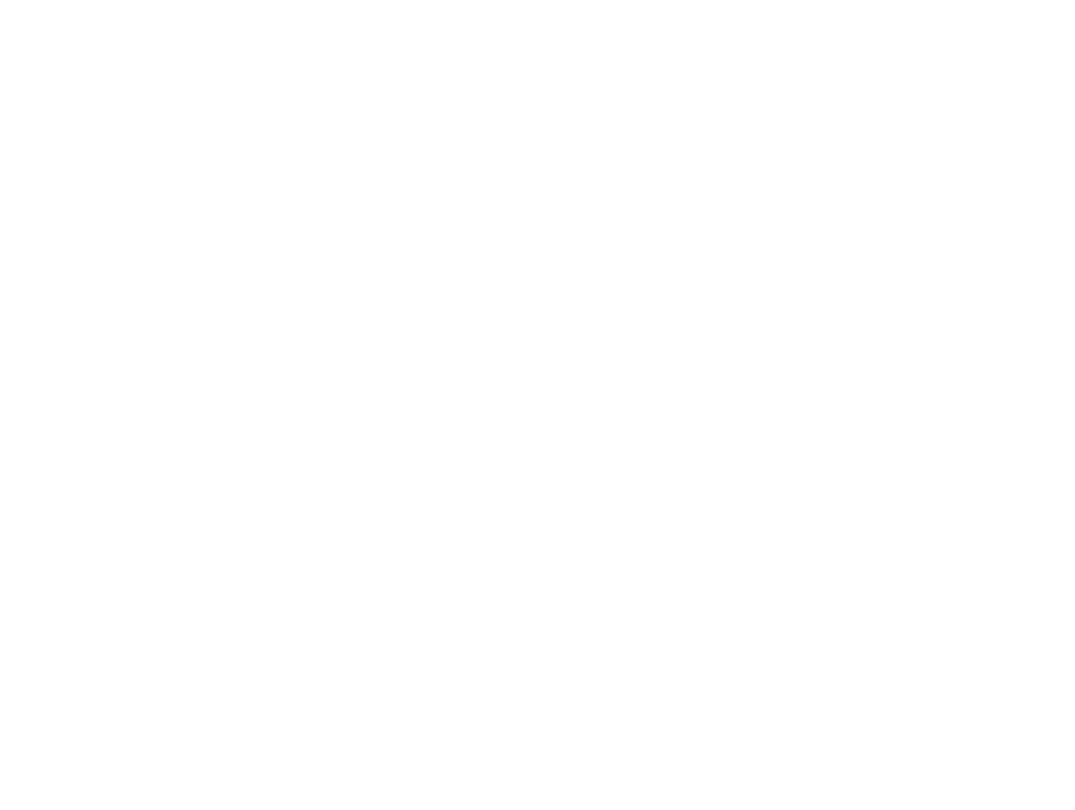
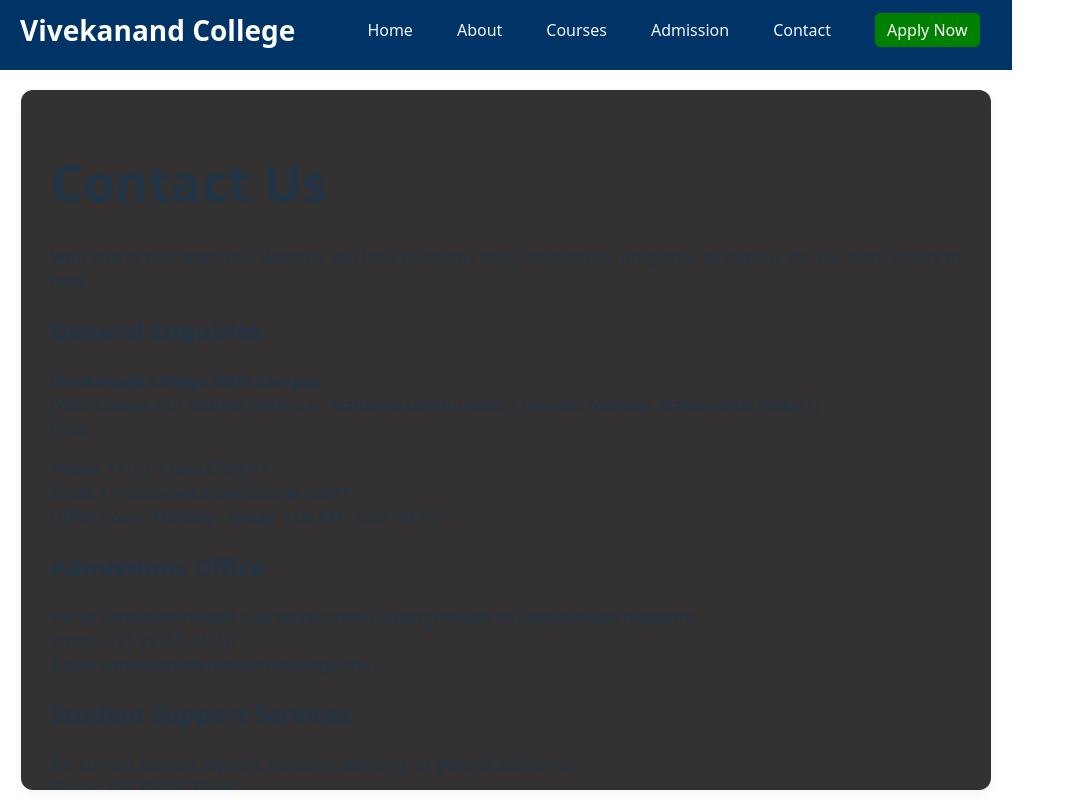
Before and after one commit to rasikanarake/OJTPROJECT, a React (Vite) app: page /ContactPage in a window 1280 px wide. Before the commit this address had no page. Shown: the whole page, without its empty margins (0-1075 px from the left). Built offline with nearby package versions, Linux system fonts and the light colour scheme.

Commit message:
upadated

```diff
--- a/src/App.jsx
+++ b/src/App.jsx
@@ -1,4 +1,7 @@
 import About from "./components/pages/AboutPage";
+import AdmissionsPage from "./components/pages/AdmissionsPage";
+import ContactPage from "./components/pages/ContactPage";
+import CoursesPage from "./components/pages/CoursesPage";
 import Home from "./components/pages/HomePage";
 import { BrowserRouter,  Routes, Route} from 'react-router-dom'
 
@@ -9,7 +12,11 @@
           <BrowserRouter>
           <Routes>
             <Route path='/' element={<Home/>}></Route>
-             <Route path='/AboutPage' element={<About/>}></Route>
+            <Route path='/AboutPage' element={<About/>}></Route>
+            <Route path='/AdmissionsPage' element={<AdmissionsPage/>}></Route>
+
+            <Route path='/ContactPage' element={<ContactPage/>}></Route>
+                <Route path='/CoursesPage' element={<CoursesPage/>}></Route>
           </Routes>
           </BrowserRouter>
 
--- a/src/components/header/Header.jsx
+++ b/src/components/header/Header.jsx
@@ -10,11 +10,11 @@
 
       <nav className="navbar">
         <Link to="/" className="nav-link">Home</Link>
-        <Link to="/About" className="nav-link">About</Link>
-        {/* <Link to="/CoursesPage" className="nav-link">Courses</Link>
-        <Link to="/AdmissionPage" className="nav-link">Admission</Link>
+        <Link to="/AboutPage" className="nav-link">About</Link>
+        <Link to="/CoursesPage" className="nav-link">Courses</Link>
+        <Link to="/AdmissionsPage" className="nav-link">Admission</Link>
         <Link to="/ContactPage" className="nav-link">Contact</Link>
-        <Link to="/NotFoundPage" className="nav-link"><button>Apply Now</button></Link> */}
+        <Link to="/NotFoundPage" className="nav-link"><button>Apply Now</button></Link>
       </nav>
     </div>
 
--- a/src/components/header/header.css
+++ b/src/components/header/header.css
@@ -0,0 +1,59 @@
+/* Reset and layout */
+html, body {
+  margin: 0;
+  padding: 0;
+  height: 100%;
+  width: 100%;
+}
+
+/* Header Bar */
+.header {
+  display: flex; /* ✅ fixed */
+  justify-content: space-between;
+  align-items: center;
+  background-color: #003366;
+  color: white;
+  height: 80px; /* ✅ reduced height */
+  padding: 0 20px;
+  box-sizing: border-box;
+}
+
+/* Logo */
+.logo {
+  font-size: 28px;
+  font-weight: bold;
+}
+
+/* Navbar container */
+.navbar {
+  display: flex;
+  align-items: center;
+  gap: 20px; /* ✅ even spacing between links */
+}
+
+/* Navigation links */
+.nav-link {
+  color: aliceblue;
+  text-decoration: none;
+  font-size: 16px; /* ✅ appropriate size */
+  padding: 8px 12px;
+}
+
+/* Hover effect */
+.nav-link:hover {
+  text-decoration: underline;
+}
+
+/* Button inside nav */
+.nav-link button {
+  background-color: green;
+  color: white;
+  border: none;
+  padding: 6px 12px;
+  border-radius: 5px;
+  cursor: pointer;
+}
+
+.nav-link button:hover {
+  background-color: darkgreen;
+}
--- a/src/components/pages/AboutPage.jsx
+++ b/src/components/pages/AboutPage.jsx
@@ -4,7 +4,7 @@
 const About=() =>{
     return (
         <div>
-               <Headerder/>
+               <Header/>
 
           <div className="content">
             <div className="page-container">
--- a/src/components/pages/AdmissionsPage.jsx
+++ b/src/components/pages/AdmissionsPage.jsx
@@ -0,0 +1,17 @@
+import Header from "../header/Header";
+
+
+const AdmissionsPage = () => {
+  return (
+    <div>
+      <Header/>
+
+      <div className="page-admissions">
+        <h2>Admissions</h2>
+        <p>Join our community by applying through our simple admission process.</p>
+      </div>
+    </div>
+  );
+};
+
+export default AdmissionsPage;
--- a/src/components/pages/ContactPage.jsx
+++ b/src/components/pages/ContactPage.jsx
@@ -0,0 +1,36 @@
+import Header from "../header/Header"
+
+const ContactPage = () => {
+    return(
+
+     <div>
+        <Header/>
+
+<div class="content">
+<div class="page-container">
+    <h1>Contact Us</h1>
+<p>We'd love to hear from you! Whether you have questions about admissions, programs, or campus life, our team is here to help.</p>
+<h2>General Enquiries</h2>
+<p><strong>Vivekanand College Main Campus</strong><br/>[Your College Full Address Here, e.g., Mahatma Gandhi Road, Chembur, Mumbai, Maharashtra 400071]<br/>India
+</p>
+<p>Phone: **+91 12345 67890**<br/>Email: **info@vivekanandcollege.edu**<br/>Office Hours: Monday - Friday, 9:00 AM - 5:00 PM IST</p>
+<h2>Admissions Office</h2>
+<p>For all admission-related queries regarding undergraduate or postgraduate programs:<br/>Phone: +91 98765 43210<br/>Email: admissions@vivekanandcollege.edu
+</p>
+<h2>Student Support Services</h2>
+<p>For current student support, academic advising, or general assistance:<br/>Phone: +91 87654 32109<br/>Email: studentsupport@vivekanandcollege.edu
+</p>
+<h2>Find Us on the Map</h2>
+<p>[You can embed a Google Map here later using an iframe or a React map library.]<br/>
+<a href="https://maps.google.com/?q=Vivekanand+College" target="_blank" rel="noopener noreferrer">View on Google Maps</a></p>
+<h2>Send Us a Message</h2>
+<p>[A contact form with fields for Name, Email, Subject, Message can be added here.]</p>
+</div>
+</div>
+
+
+    </div>
+    )
+}
+
+export default ContactPage;
--- a/src/components/pages/CoursesPage.jsx
+++ b/src/components/pages/CoursesPage.jsx
@@ -0,0 +1,22 @@
+import Header from "../header/Header";
+
+const CoursesPage = () => {
+  return (
+    <div>
+      <Header/>
+
+      <div className="page courses">
+        <div className="main-div">
+          <h2>Our Academic Program</h2>
+          <p>
+            Vivekanand College offers a comprehensive range of undergraduate and postgraduate programs
+            designed to equip students with the knowledge and skills demanded by today's dynamic global
+            landscape. Our curriculum is regularly updated to reflect industry trends and academic advancements.
+          </p>
+        </div>
+      </div>
+    </div>
+  );
+};
+
+export default CoursesPage;
```
Also changed, not shown: vercel.json (added).
